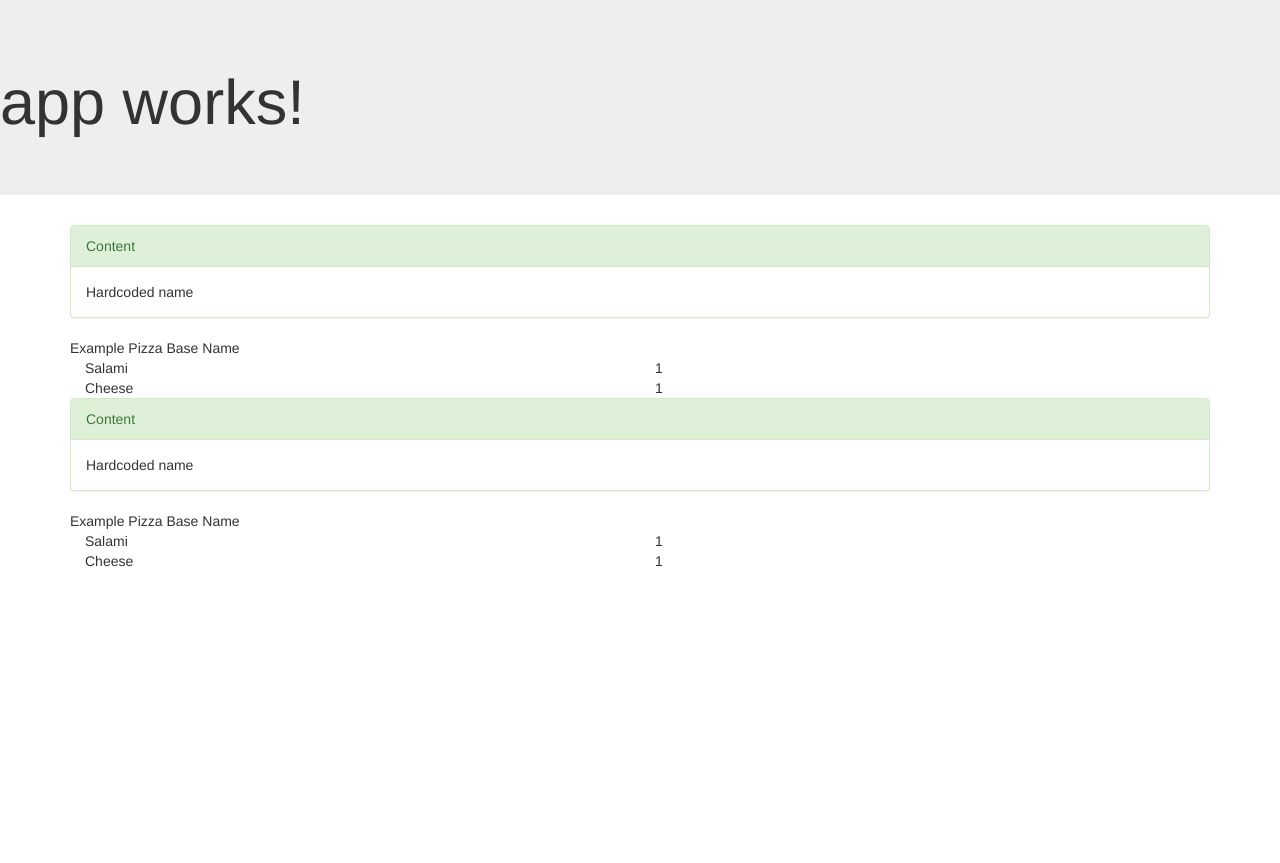
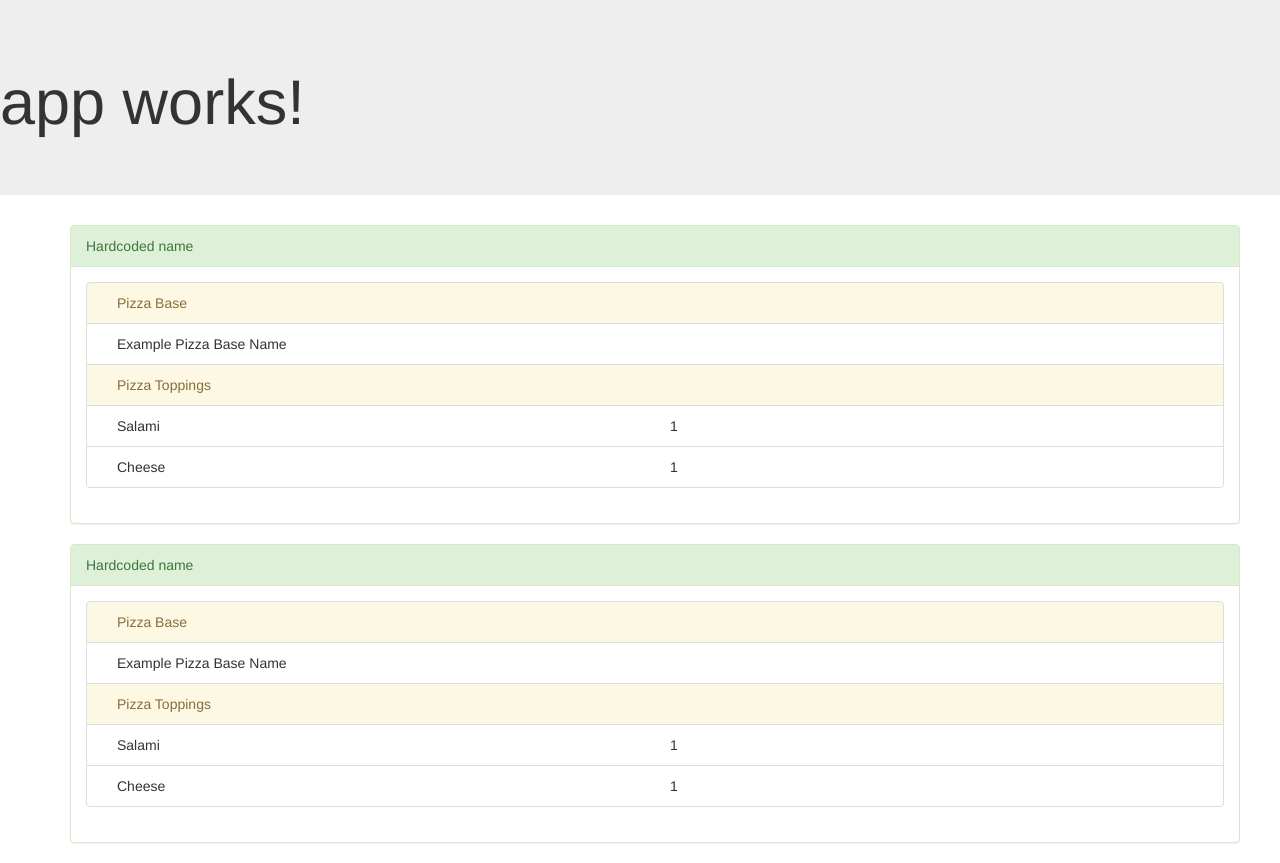
Before and after one commit to phughk/PizzaProgram, an Angular app in the folder ng2/: page / in a window 1280 px wide. Before the commit the page ends 800 px from the top, so only its background shows below. Built offline with nearby package versions, Linux system fonts and the light colour scheme.

Commit message:
Better pizza ui

```diff
--- a/ng2/src/app/pizza/pizza.component.html
+++ b/ng2/src/app/pizza/pizza.component.html
@@ -1,31 +1,46 @@
-<div class="panel panel-success">
-	<div class="panel-heading">
-		Content
+<div class="container panel panel-success">
+	<div class="panel-heading row">
+		<div>{{name}}</div>
 	</div>
 	<div class="panel-body">
-		<div>{{name}}</div>
-	</div>
-</div>
-
-<div class="row">
-</div>
-
-<div class="row">
+		<ul class="list-group">
+			<li class="row list-group-item list-group-item-warning">
+				<span class="col-xs-12">Pizza Base</span>
+			</li>
+			<li class="row list-group-item">
+				<span class="col-xs-12">{{base.name}}</span>
+			</li>
+			<li class="row list-group-item list-group-item-warning">
+				<span class="col-xs-12">Pizza Toppings</span>
+			</li>
+			<li class="row list-group-item" *ngFor="let topping of toppings">
+				<span class="col-xs-6">{{topping.name}}</span>
+				<span class="col-xs-6">{{topping.price}}</span>
+			</li>
+		</ul>
+		<!--<div class="list-group">
+			<a href="#" class="list-group-item list-group-item-warning">
+				<span>Pizza Base</span>
+			</a>
+			<a href="#" class="list-group-item">
 				<div class="col-xs-6">
 					<div>{{base.name}}</div>
 				</div>
 				<div class="col-xs-6">
 					<div>{{base.price}}</div>
 				</div>
-</div>
-
-<div class="row">
-	<div class="col-xs-12" *ngFor="let topping of toppings">
-		<div class="col-xs-6">
+			</a>
+			<a href="#" class="list-group-item list-group-item-warning">
+				<span>Pizza Toppings</span>
+			</a>
+			<a href="#" class="list-group-item" *ngFor="let topping of toppings">
+				<span class="col-xs-6">
 					{{topping.name}}
-		</div>
-		<div class="col-xs-6">
+				</span>
+				<span class="col-xs-6">
 					{{topping.price}}
+				</span>
+			</a>
+		</div>-->
 	</div>
 </div>
-</div>
```
Lines whose indentation alone changed are shown as unchanged.
